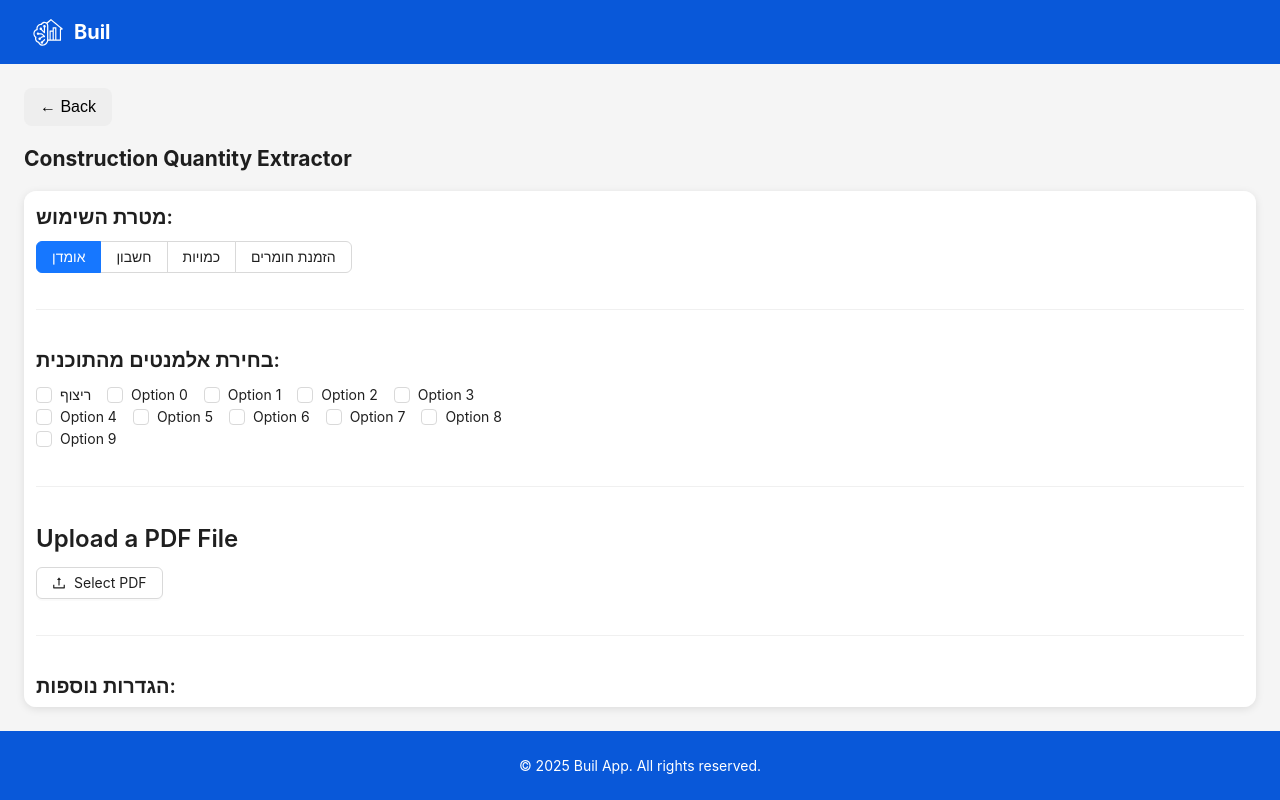
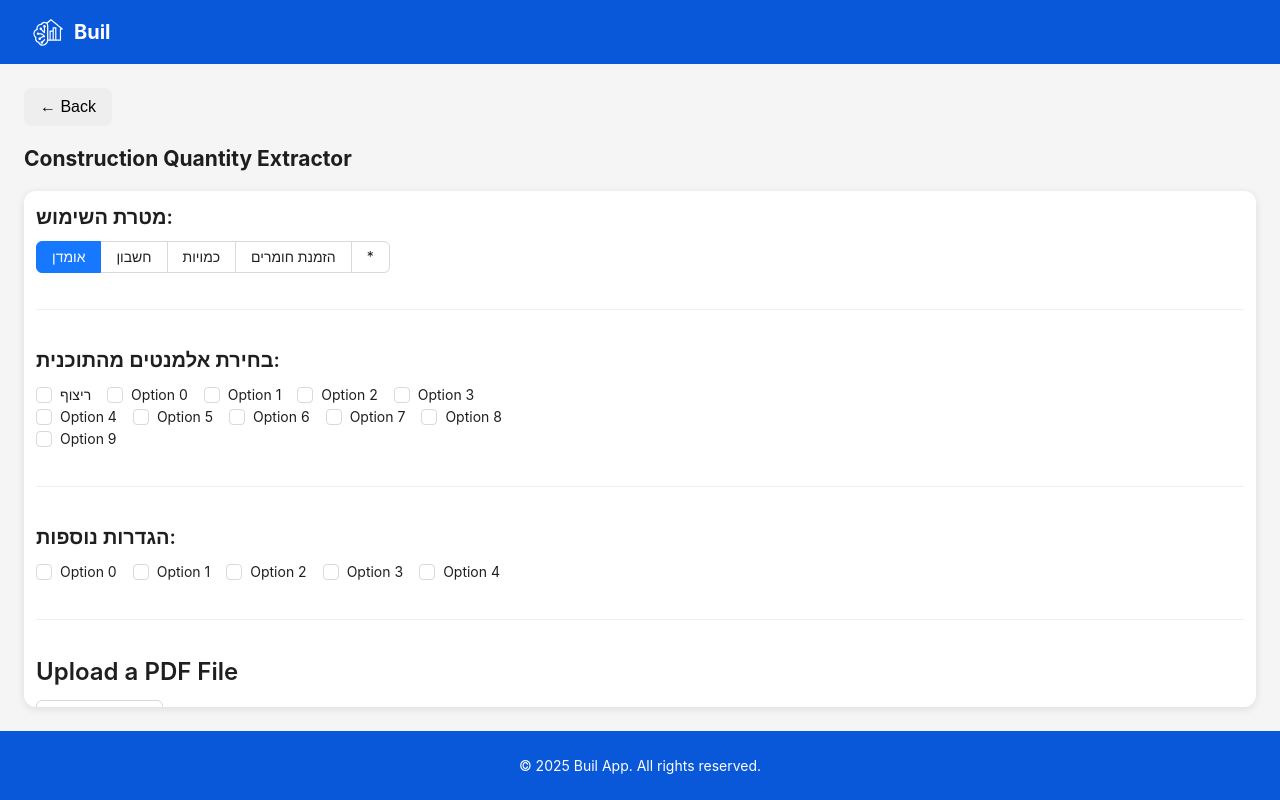
Before and after one commit to niros001/buil-client, a React (Vite) app: page /construction-quantity-extractor in a window 1280 px wide. Built offline with nearby package versions, Linux system fonts and the light colour scheme.

Commit message:
Support free text

```diff
--- a/src/components/ConstructionQuantityExtractor.tsx
+++ b/src/components/ConstructionQuantityExtractor.tsx
@@ -9,6 +9,7 @@ import {
   Radio,
   Checkbox,
   Divider,
+  Input,
 } from "antd";
 import { UploadOutlined } from "@ant-design/icons";
 
@@ -58,11 +59,12 @@ const StyledTitle = styled(Title)`
   margin: 0;
 `;
 
-const extractionOptions = [
+const mainOptions = [
   { label: "אומדן", value: "basic" },
   { label: "חשבון", value: "simple" },
   { label: "כמויות", value: "calculated" },
   { label: "הזמנת חומרים", value: "order_material" },
+  { label: "*", value: "custom" },
 ];
 
 const elementOptions = [
@@ -82,11 +84,12 @@ const ConstructionQuantityExtractor = () => {
   const [file, setFile] = useState<File | null>(null);
   const [previewUrl, setPreviewUrl] = useState<string | null>(null);
   const [loading, setLoading] = useState<boolean>(false);
-  const [selectedOption, setSelectedOption] = useState<string>("basic");
+  const [selectedMainOption, setSelectedMainOption] = useState<string>("basic");
   const [selectedElementOptions, setElementOptions] = useState<string[]>([]);
   const [selectedAdditionalOptions, setSelectedAdditionalOptions] = useState<
     string[]
   >([]);
+  const [freeText, setFreeText] = useState<string>("");
   const [isModalOpen, setIsModalOpen] = useState(false);
   const [tableData, setTableData] = useState<any>(null);
 
@@ -108,12 +111,13 @@ const ConstructionQuantityExtractor = () => {
 
     const formData = new FormData();
     formData.append("pdf", file);
-    formData.append("option", selectedOption);
+    formData.append("main_option", selectedMainOption);
     formData.append("element_options", JSON.stringify(selectedElementOptions));
     formData.append(
       "additional_options",
       JSON.stringify(selectedAdditionalOptions),
     );
+    formData.append("free_text", freeText);
 
     try {
       setLoading(true);
@@ -156,9 +160,9 @@ const ConstructionQuantityExtractor = () => {
       <Box>
         <StyledTitle level={4}>מטרת השימוש:</StyledTitle>
         <Radio.Group
-          options={extractionOptions}
-          value={selectedOption}
-          onChange={(e) => setSelectedOption(e.target.value)}
+          options={mainOptions}
+          value={selectedMainOption}
+          onChange={(e) => setSelectedMainOption(e.target.value)}
           optionType="button"
           buttonStyle="solid"
         />
@@ -166,6 +170,16 @@ const ConstructionQuantityExtractor = () => {
 
       <Divider />
 
+      {selectedMainOption === "custom" ? (
+        <Input.TextArea
+          showCount
+          maxLength={250}
+          onChange={({ target: { value } }) => setFreeText(value)}
+          placeholder="Custom question for AI"
+          style={{ height: 120, width: 500, resize: "none" }}
+        />
+      ) : (
+        <>
           <Box>
             <StyledTitle level={4}>בחירת אלמנטים מהתוכנית:</StyledTitle>
             <Checkbox.Group
@@ -174,6 +188,21 @@ const ConstructionQuantityExtractor = () => {
               onChange={(list) => setElementOptions(list as string[])}
             />
           </Box>
+
+          <Divider />
+
+          <Box>
+            <StyledTitle level={4}>הגדרות נוספות:</StyledTitle>
+            <Checkbox.Group
+              options={additionalOptions}
+              value={selectedAdditionalOptions}
+              onChange={(list) =>
+                setSelectedAdditionalOptions(list as string[])
+              }
+            />
+          </Box>
+        </>
+      )}
 
       <Divider />
 
@@ -192,17 +221,6 @@ const ConstructionQuantityExtractor = () => {
             <iframe title="PDF Preview" src={previewUrl} />
           </Preview>
         )}
-      </Box>
-
-      <Divider />
-
-      <Box>
-        <StyledTitle level={4}>הגדרות נוספות:</StyledTitle>
-        <Checkbox.Group
-          options={additionalOptions}
-          value={selectedAdditionalOptions}
-          onChange={(list) => setSelectedAdditionalOptions(list as string[])}
-        />
       </Box>
 
       <Divider />
```
Lines whose indentation alone changed are shown as unchanged.
